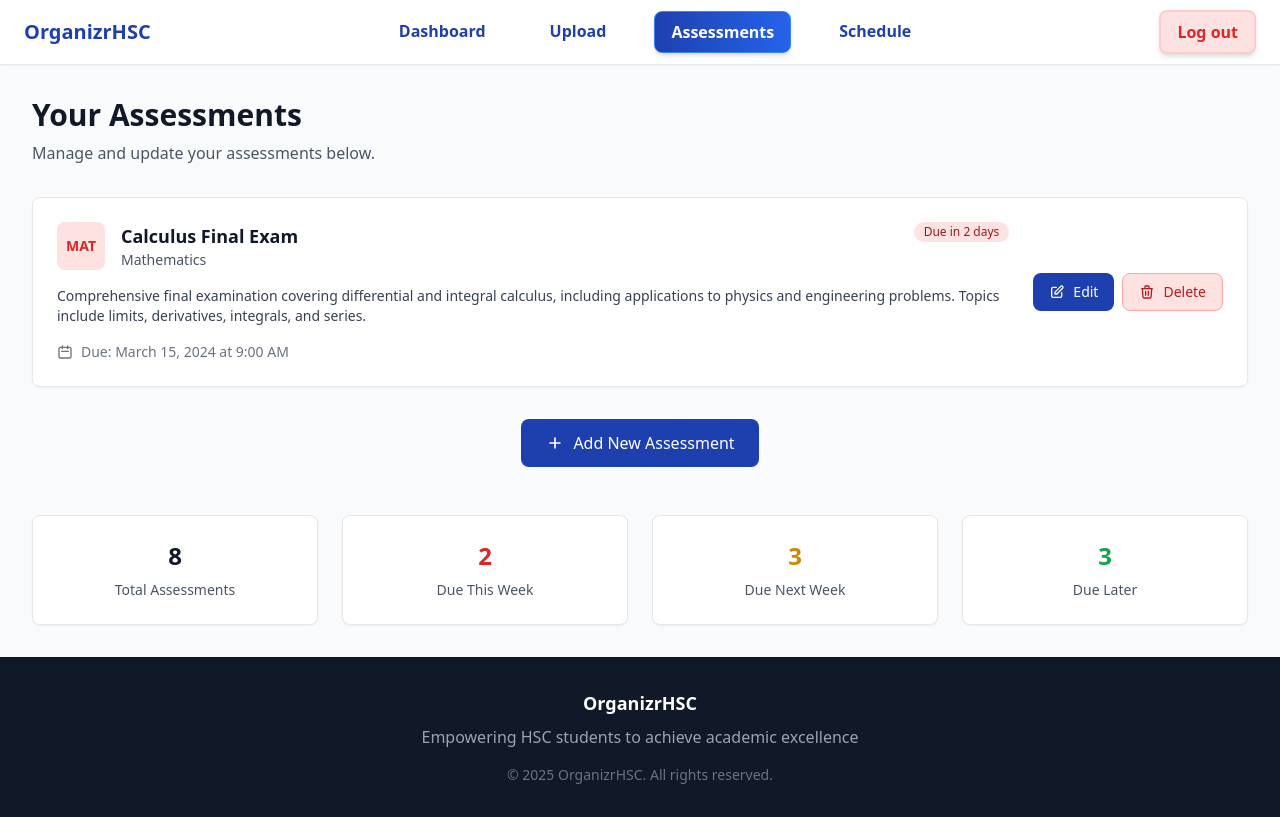
After one commit to rahuls101/OrganizrHSC, a Flask app: page /assessments in a window 1280 px wide. The commit adds this page. Run offline with Flask 3, Linux system fonts and the light colour scheme; some libraries are stand-ins or nearby versions.

Commit message:
base layout of assessments.html and established flask routing

```diff
--- a/server.py
+++ b/server.py
@@ -354,5 +354,10 @@ def export_calendar():
     response.headers['Content-Type'] = 'text/calendar'
     return response
 
+
+@app.route('/assessments')
+def assessments():
+    return render_template('assessments.html')
+
 if __name__ == '__main__':
     app.run(debug=True)
--- /dev/null
+++ b/templates/assessments.html
@@ -0,0 +1,165 @@
+<!DOCTYPE html>
+<html lang="en">
+<head>
+    <meta charset="UTF-8">
+    <meta name="viewport" content="width=device-width, initial-scale=1.0">
+    <title>Your Assessments - WCC Planner</title>
+    <script src="https://cdn.tailwindcss.com"></script>
+    <script>
+        tailwind.config = {
+            theme: {
+                extend: {
+                    colors: {
+                        'wcc-blue': '#1e40af',
+                        'wcc-light-blue': '#3b82f6',
+                    }
+                }
+            }
+        }
+    </script>
+</head>
+<body class="bg-gray-50 min-h-screen">
+
+    <!-- Navbar -->
+    <nav class="bg-white border-gray-200 border-b shadow-sm px-4 lg:px-6 py-2.5">
+        <div class="flex flex-wrap justify-between items-center mx-auto max-w-screen-xl">
+
+            <h1 class="flex items-center">
+                <span class="text-xl font-bold text-wcc-blue">OrganizrHSC</span>
+            </h1>
+
+            <div class="justify-between items-center w-full lg:flex lg:w-auto lg:order-1">
+                <div class="flex flex-col mt-4 font-medium lg:flex-row lg:space-x-8 lg:mt-0">
+
+                    <a href="{{ url_for('dashboard') }}" class="px-4 py-2 text-wcc-blue font-semibold rounded-lg transition-all duration-200 hover:bg-gradient-to-r hover:from-blue-50 hover:to-blue-100 hover:shadow-md transform hover:-translate-y-0.5 relative overflow-hidden group">
+                        <span class="relative z-10">Dashboard</span>
+                        <div class="absolute inset-0 bg-gradient-to-r from-wcc-blue to-blue-600 opacity-0 group-hover:opacity-10 transition-opacity duration-200"></div>
+                    </a>
+
+                    <a href="{{ url_for('upload') }}" class="px-4 py-2 text-wcc-blue font-semibold rounded-lg transition-all duration-200 hover:bg-gradient-to-r hover:from-blue-50 hover:to-blue-100 hover:shadow-md transform hover:-translate-y-0.5 relative overflow-hidden group">
+                        <span class="relative z-10">Upload</span>
+                        <div class="absolute inset-0 bg-gradient-to-r from-wcc-blue to-blue-600 opacity-0 group-hover:opacity-10 transition-opacity duration-200"></div>
+                    </a>
+
+                    <a
+                        href="{{ url_for('assessments') }}"
+                        aria-current="page"
+                        class="px-4 py-2 text-white font-bold rounded-lg bg-gradient-to-r from-wcc-blue to-blue-600 shadow-md border border-blue-500 cursor-default pointer-events-none">
+                        <span class="relative z-10">Assessments</span>
+                    </a>
+
+                    <a href="{{ url_for('schedule') }}" class="px-4 py-2 text-wcc-blue font-semibold rounded-lg transition-all duration-200 hover:bg-gradient-to-r hover:from-blue-50 hover:to-blue-100 hover:shadow-md transform hover:-translate-y-0.5 relative overflow-hidden group">
+                        <span class="relative z-10">Schedule</span>
+                        <div class="absolute inset-0 bg-gradient-to-r from-wcc-blue to-blue-600 opacity-0 group-hover:opacity-10 transition-opacity duration-200"></div>
+                    </a>
+
+                </div>
+            </div>
+
+            <div class="flex items-center lg:order-2">
+                <a
+                    href="{{ url_for('logout') }}" class="px-4 py-2 font-semibold text-red-600 bg-red-100 border-2 border-red-200 rounded-lg transition-colors duration-200 shadow-md hover:bg-gray-50 hover:shadow-lg transform hover:-translate-y-0.5">Log out
+                </a>
+
+            </div>
+        </div>
+    </nav>
+
+    <!-- Main Content -->
+    <main class="max-w-7xl mx-auto px-4 sm:px-6 lg:px-8 py-8">
+        <!-- Header Section -->
+        <div class="mb-8">
+            <h1 class="text-3xl font-bold text-gray-900 mb-2">Your Assessments</h1>
+            <p class="text-gray-600">Manage and update your assessments below.</p>
+        </div>
+
+
+        <!-- Assessments List -->
+        <div class="space-y-4">
+            <!-- Assessment Card 1 -->
+            <div class="bg-white rounded-lg shadow-sm border border-gray-200 p-6">
+                <div class="flex flex-col lg:flex-row lg:items-center lg:justify-between">
+                    <div class="flex-1">
+                        <div class="flex items-start justify-between mb-4">
+                            <div class="flex items-center">
+                                <div class="w-12 h-12 bg-red-100 rounded-lg flex items-center justify-center mr-4">
+                                    <span class="text-red-600 font-semibold text-sm">MAT</span>
+                                </div>
+                                <div>
+                                    <h3 class="text-lg font-semibold text-gray-900">Calculus Final Exam</h3>
+                                    <p class="text-sm text-gray-600">Mathematics</p>
+                                </div>
+                            </div>
+                            <span class="inline-flex items-center px-2.5 py-0.5 rounded-full text-xs font-medium bg-red-100 text-red-800">
+                                Due in 2 days
+                            </span>
+                        </div>
+
+                        <div class="mb-4">
+                            <p class="text-gray-700 text-sm">
+                                Comprehensive final examination covering differential and integral calculus, including applications to physics and engineering problems. Topics include limits, derivatives, integrals, and series.
+                            </p>
+                        </div>
+
+                        <div class="flex items-center text-sm text-gray-500">
+                            <svg class="w-4 h-4 mr-2" fill="none" stroke="currentColor" viewBox="0 0 24 24">
+                                <path stroke-linecap="round" stroke-linejoin="round" stroke-width="2" d="M8 7V3m8 4V3m-9 8h10M5 21h14a2 2 0 002-2V7a2 2 0 00-2-2H5a2 2 0 00-2 2v12a2 2 0 002 2z"></path>
+                            </svg>
+                            Due: March 15, 2024 at 9:00 AM
+                        </div>
+                    </div>
+
+                    <div class="mt-4 lg:mt-0 lg:ml-6 flex flex-col sm:flex-row gap-2">
+                        <button class="bg-wcc-blue hover:bg-blue-700 text-white px-4 py-2 rounded-lg text-sm font-medium transition-colors inline-flex items-center justify-center">
+                            <svg class="w-4 h-4 mr-2" fill="none" stroke="currentColor" viewBox="0 0 24 24">
+                                <path stroke-linecap="round" stroke-linejoin="round" stroke-width="2" d="M11 5H6a2 2 0 00-2 2v11a2 2 0 002 2h11a2 2 0 002-2v-5m-1.414-9.414a2 2 0 112.828 2.828L11.828 15H9v-2.828l8.586-8.586z"></path>
+                            </svg>
+                            Edit
+                        </button>
+                        <button class="bg-red-100 hover:bg-red-200 text-red-700 border border-red-300 px-4 py-2 rounded-lg text-sm font-medium transition-colors inline-flex items-center justify-center">
+                            <svg class="w-4 h-4 mr-2" fill="none" stroke="currentColor" viewBox="0 0 24 24">
+                                <path stroke-linecap="round" stroke-linejoin="round" stroke-width="2" d="M19 7l-.867 12.142A2 2 0 0116.138 21H7.862a2 2 0 01-1.995-1.858L5 7m5 4v6m4-6v6m1-10V4a1 1 0 00-1-1h-4a1 1 0 00-1 1v3M4 7h16"></path>
+                            </svg>
+                            Delete
+                        </button>
+
+                    </div>
+                </div>
+            </div>
+
+        </div>
+
+        <!-- Add New Assessment Button -->
+        <div class="mt-8 text-center">
+            <button class="bg-wcc-blue hover:bg-blue-700 text-white font-medium py-3 px-6 rounded-lg transition-colors duration-200 inline-flex items-center">
+                <svg class="w-5 h-5 mr-2" fill="none" stroke="currentColor" viewBox="0 0 24 24">
+                    <path stroke-linecap="round" stroke-linejoin="round" stroke-width="2" d="M12 6v6m0 0v6m0-6h6m-6 0H6"></path>
+                </svg>
+                Add New Assessment
+            </button>
+        </div>
+
+        <!-- Summary Statistics -->
+        <div class="mt-12 grid grid-cols-1 md:grid-cols-4 gap-6">
+            <div class="bg-white p-6 rounded-lg shadow-sm border border-gray-200 text-center">
+                <div class="text-2xl font-bold text-gray-900 mb-2">8</div>
+                <div class="text-sm text-gray-600">Total Assessments</div>
+            </div>
+            <div class="bg-white p-6 rounded-lg shadow-sm border border-gray-200 text-center">
+                <div class="text-2xl font-bold text-red-600 mb-2">2</div>
+                <div class="text-sm text-gray-600">Due This Week</div>
+            </div>
+            <div class="bg-white p-6 rounded-lg shadow-sm border border-gray-200 text-center">
+                <div class="text-2xl font-bold text-yellow-600 mb-2">3</div>
+                <div class="text-sm text-gray-600">Due Next Week</div>
+            </div>
+            <div class="bg-white p-6 rounded-lg shadow-sm border border-gray-200 text-center">
+                <div class="text-2xl font-bold text-green-600 mb-2">3</div>
+                <div class="text-sm text-gray-600">Due Later</div>
+            </div>
+        </div>
+    </main>
+
+    {% include 'footer.html' %}
+</body>
+</html>
--- a/templates/dashboard.html
+++ b/templates/dashboard.html
@@ -45,6 +45,11 @@
 
                     <a href="{{ url_for('upload') }}" class="px-4 py-2 text-wcc-blue font-semibold rounded-lg transition-all duration-200 hover:bg-gradient-to-r hover:from-blue-50 hover:to-blue-100 hover:shadow-md transform hover:-translate-y-0.5 relative overflow-hidden group">
                         <span class="relative z-10">Upload</span>
+                        <div class="absolute inset-0 bg-gradient-to-r from-wcc-blue to-blue-600 opacity-0 group-hover:opacity-10 transition-opacity duration-200"></div>
+                    </a>
+
+                    <a href="{{ url_for('assessments') }}" class="px-4 py-2 text-wcc-blue font-semibold rounded-lg transition-all duration-200 hover:bg-gradient-to-r hover:from-blue-50 hover:to-blue-100 hover:shadow-md transform hover:-translate-y-0.5 relative overflow-hidden group">
+                        <span class="relative z-10">Assessments</span>
                         <div class="absolute inset-0 bg-gradient-to-r from-wcc-blue to-blue-600 opacity-0 group-hover:opacity-10 transition-opacity duration-200"></div>
                     </a>
 
--- a/templates/schedule.html
+++ b/templates/schedule.html
@@ -44,6 +44,11 @@
 
                     <a href="{{ url_for('upload') }}" class="px-4 py-2 text-wcc-blue font-semibold rounded-lg transition-all duration-200 hover:bg-gradient-to-r hover:from-blue-50 hover:to-blue-100 hover:shadow-md transform hover:-translate-y-0.5 relative overflow-hidden group">
                         <span class="relative z-10">Upload</span>
+                        <div class="absolute inset-0 bg-gradient-to-r from-wcc-blue to-blue-600 opacity-0 group-hover:opacity-10 transition-opacity duration-200"></div>
+                    </a>
+
+                    <a href="{{ url_for('assessments') }}" class="px-4 py-2 text-wcc-blue font-semibold rounded-lg transition-all duration-200 hover:bg-gradient-to-r hover:from-blue-50 hover:to-blue-100 hover:shadow-md transform hover:-translate-y-0.5 relative overflow-hidden group">
+                        <span class="relative z-10">Assessments</span>
                         <div class="absolute inset-0 bg-gradient-to-r from-wcc-blue to-blue-600 opacity-0 group-hover:opacity-10 transition-opacity duration-200"></div>
                     </a>
 
--- a/templates/upload.html
+++ b/templates/upload.html
@@ -41,6 +41,11 @@
                         aria-current="page"
                         class="px-4 py-2 text-white font-bold rounded-lg bg-gradient-to-r from-wcc-blue to-blue-600 shadow-md border border-blue-500 cursor-default pointer-events-none">
                         <span class="relative z-10">Upload</span>
+                    </a>
+
+                    <a href="{{ url_for('assessments') }}" class="px-4 py-2 text-wcc-blue font-semibold rounded-lg transition-all duration-200 hover:bg-gradient-to-r hover:from-blue-50 hover:to-blue-100 hover:shadow-md transform hover:-translate-y-0.5 relative overflow-hidden group">
+                        <span class="relative z-10">Assessments</span>
+                        <div class="absolute inset-0 bg-gradient-to-r from-wcc-blue to-blue-600 opacity-0 group-hover:opacity-10 transition-opacity duration-200"></div>
                     </a>
 
                     <a href="{{ url_for('schedule') }}" class="px-4 py-2 text-wcc-blue font-semibold rounded-lg transition-all duration-200 hover:bg-gradient-to-r hover:from-blue-50 hover:to-blue-100 hover:shadow-md transform hover:-translate-y-0.5 relative overflow-hidden group">
```
